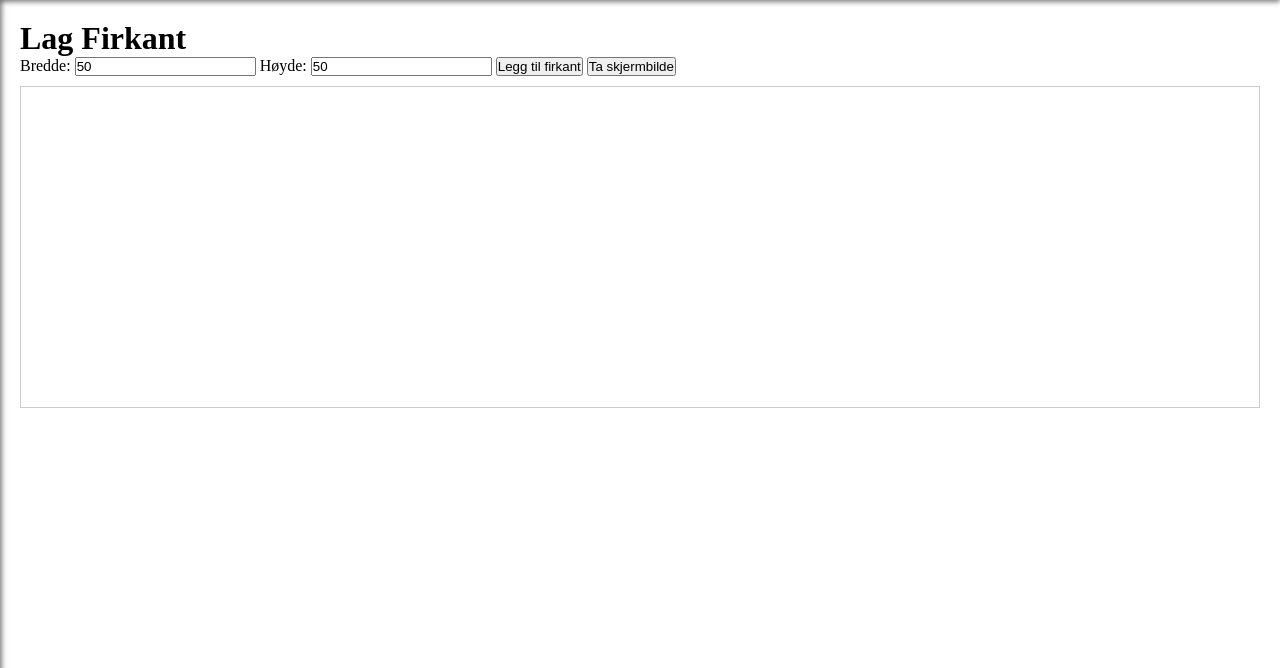
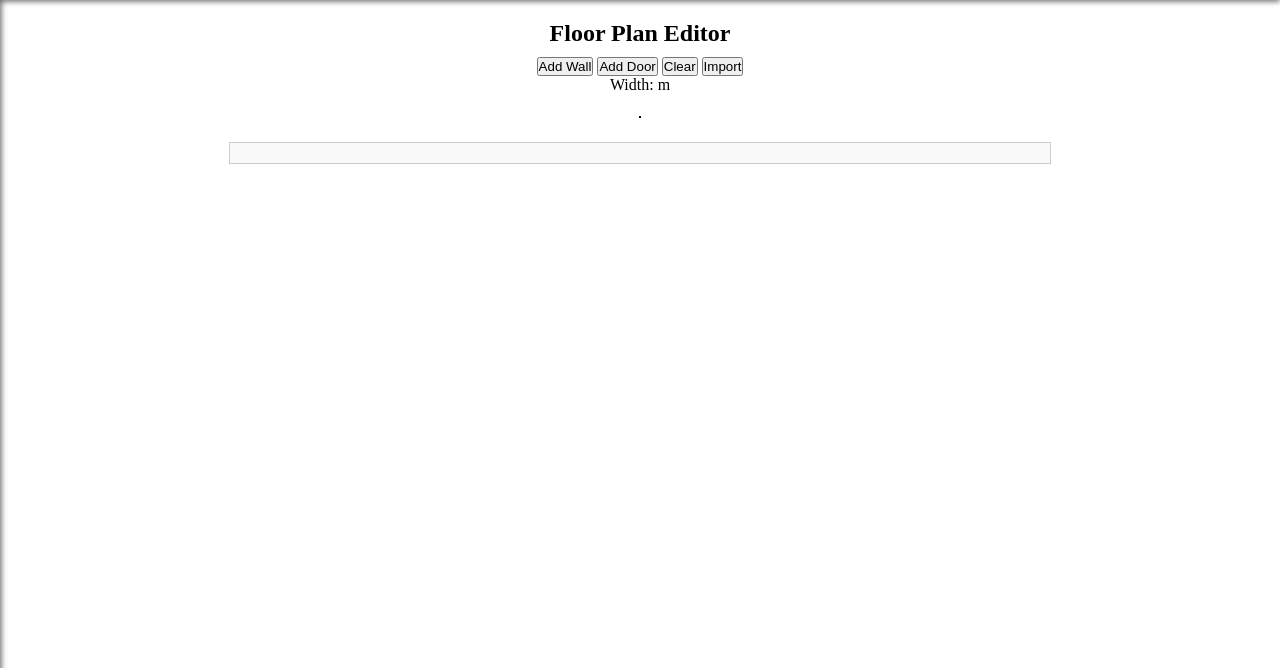
Before and after one commit to PolsaFH/VaskeApp, a Django app: page /schematic/upload/ in a window 1280 px wide. Shown: the part 60-728 px from the top of the page. Run offline with Django 5.2, Linux system fonts and the light colour scheme; a user stored in the database is signed in; some libraries are stand-ins or nearby versions.

Commit message:
Update for upload schematic maker

```diff
--- a/base/templates/base/upload.html
+++ b/base/templates/base/upload.html
@@ -4,91 +4,23 @@
 {% load static %}
 
 {% block content %}
+<script src="https://cdn.jsdelivr.net/npm/konva@8.3.13/konva.min.js"></script>
 
 <link rel="stylesheet" href="{% static 'styles/upload.css' %}">
 
 <main class="content">
-    <h1>Lag Firkant</h1>
-    <div class="controls">
-      <label for="width">Bredde:</label>
-      <input type="number" id="width" value="50" />
-      <label for="height">Høyde:</label>
-      <input type="number" id="height" value="50" />
-      <button id="addSquare">Legg til firkant</button>
-      <button id="screenshotButton">Ta skjermbilde</button>
-    </div>
-    <div class="container" id="squareContainer"></div>
+  <h2>Floor Plan Editor</h2>
+  <div class="button-container">
+      <button onclick="addWall()">Add Wall</button>
+      <button onclick="addDoor()">Add Door</button>
+      <button onclick="clearCanvas()">Clear</button>
+      <button onclick="importSchematic()">Import</button>
+      <p>Width: <span id="width"></span>m</p>
+  </div>
+  <div id="container"></div>
+  <div id="output"></div>
 </main>
 
-<script src="https://html2canvas.hertzen.com/dist/html2canvas.min.js"></script>
-<script>
-  const container = document.getElementById('squareContainer');
-  const addSquareButton = document.getElementById('addSquare');
-  const screenshotButton = document.getElementById('screenshotButton');
-
-  addSquareButton.addEventListener('click', () => {
-    const width = parseInt(document.getElementById('width').value);
-    const height = parseInt(document.getElementById('height').value);
-
-    const square = document.createElement('div');
-    square.classList.add('square');
-    square.style.width = `${width}px`;
-    square.style.height = `${height}px`;
-
-    square.style.left = '0px';
-    square.style.top = '0px';
-
-    makeDraggable(square);
-
-    container.appendChild(square);
-  });
-
-  function makeDraggable(element) {
-    let offsetX, offsetY, isDragging = false;
-
-    element.addEventListener('mousedown', (e) => {
-      isDragging = true;
-      const rect = element.getBoundingClientRect();
-      offsetX = e.clientX - rect.left;
-      offsetY = e.clientY - rect.top;
-      element.style.zIndex = 1000;
-    });
-
-    document.addEventListener('mousemove', (e) => {
-      if (!isDragging) return;
-      let x = e.clientX - offsetX - container.getBoundingClientRect().left;
-      let y = e.clientY - offsetY - container.getBoundingClientRect().top;
-
-      element.style.left = `${x}px`;
-      element.style.top = `${y}px`;
-    });
-
-    document.addEventListener('mouseup', () => {
-      isDragging = false;
-      element.style.zIndex = 'auto';
-    });
-  }
-
-  screenshotButton.addEventListener('click', async () => {
-    try {
-      // Request permission
-      const permission = await navigator.permissions.query({ name: 'clipboard-write' });
-      if (permission.state === 'granted' || permission.state === 'prompt') {
-        html2canvas(container, { scale: 1 }).then(canvas => {
-          canvas.toBlob(blob => {
-            const item = new ClipboardItem({ 'image/png': blob });
-            navigator.clipboard.write([item]).then(() => {
-              alert('Skjermbilde kopiert til utklippstavlen!');
-            });
-          });
-        });
-      } else {
-        alert('Utklippstavletilgang er blokkert. Vennligst aktiver den manuelt.');
-      }
-    } catch (error) {
-      alert('En feil oppsto ved tilgang til utklippstavlen: ' + error.message);
-    }
-  });
-</script>
+<script src="{% static 'js/upload.js' %}"></script>
 
 {% endblock %}
--- a/base/views.py
+++ b/base/views.py
@@ -4,11 +4,7 @@
 from django.contrib.auth.models import User
 from django.contrib.auth.decorators import login_required
 
-schems = [
-    {'id': 1, 'name': 'Schematic 1'},
-    {'id': 2, 'name': 'Schematic 2'},
-    {'id': 3, 'name': 'Erik er søt'},
-]
+
 
 
 def loginPage(request):
@@ -55,19 +51,19 @@
 
 # Create your views here.
 def home(request):
-    context = {'schems': schems}
-    return render(request, 'base/home.html', context)
+    return render(request, 'base/home.html')
 
 def schematic(request, pk):
-    schem = None
+    # schem = None
 
-    for i in schems:
-        if i['id'] == int(pk):
-            schem = i
-            break
+    # for i in schems:
+    #     if i['id'] == int(pk):
+    #         schem = i
+    #         break
 
-    context = {'schem': schem}
-    return render(request, 'base/schematic.html', context)
+    # context = {'schem': schem}
+    # return render(request, 'base/schematic.html', context)
+    return render(request, 'base/schematic.html')
 
 @login_required(login_url='login')
 def upload(request):
--- /dev/null
+++ b/static/js/upload.js
@@ -0,0 +1,249 @@
+const width = 800;
+const height = 800;
+const gridSize = 10;
+let elements = [];
+let waitingForWallClick = false;
+
+const stage = new Konva.Stage({
+    container: 'container',
+    width: window.innerWidth * 0.8,
+    height: window.innerHeight * 0.8,
+
+    draggable: true
+});
+
+const layer = new Konva.Layer();
+stage.add(layer);
+
+
+function addElement(type, options) {
+
+    let item = new Konva.Rect({
+        x: Math.round((options.x || 100) / gridSize) * gridSize,
+        y: Math.round((options.y || 100) / gridSize) * gridSize,
+        width: options.width || 100,
+        height: options.height || 10,
+        fill: options.fill || 'gray',
+        draggable: true,
+        rotation: options.rotation || 0,
+        name: type,
+    });
+
+    if (type === "Door") {
+        item.moveToTop();
+    }
+
+    item.on('click', () => {
+        let tr = new Konva.Transformer({
+            nodes: [item],
+            enabledAnchors: ['middle-left', 'middle-right'],
+            boundBoxFunc: (oldBox, newBox) => {
+                if (newBox.width < 10 || newBox.height < 10) {
+                    return oldBox;
+                }
+                return newBox;
+            },
+        });
+
+        layer.add(tr);
+        item.draggable(true);
+        layer.draw();
+
+        // Remove transformer and disable dragging when clicking outside
+        stage.on('click', (e) => {
+            if (e.target !== item) {
+                tr.destroy();
+                item.draggable(false);
+                layer.draw();
+            }
+        });
+
+        if (type === 'Door') {
+            item.moveToTop();
+        }
+
+        // Add delete button
+        const deleteButton = document.createElement('button');
+        deleteButton.textContent = 'Delete';
+        deleteButton.style.position = 'absolute';
+        deleteButton.style.top = `${stage.container().offsetTop}px`;
+        deleteButton.style.left = `${stage.container().offsetLeft + stage.width() + 20}px`;
+        document.body.appendChild(deleteButton);
+
+        deleteButton.addEventListener('click', () => {
+            item.destroy();
+            tr.destroy();
+            layer.draw();
+            deleteButton.remove();
+            updateOutput();
+        });
+
+        stage.on('click', (e) => {
+            if (e.target !== item) {
+                deleteButton.remove();
+            }
+        });
+
+        document.getElementById('width').textContent = item.width()/100;
+
+
+    });
+
+    // Update JSON when dragging
+    item.on('dragmove', () => {
+        item.x(Math.round(item.x() / gridSize) * gridSize);
+        item.y(Math.round(item.y() / gridSize) * gridSize);
+        updateOutput();
+    });
+
+    // Update JSON when transforming (resizing)
+    item.on('transform', () => {
+        let newWidth = Math.round(item.width() * item.scaleX());
+        let newHeight = Math.round(item.height() * item.scaleY());
+
+        // Ensure the size only changes in steps of 10
+        newWidth = Math.round(newWidth / 10) * 10;
+        newHeight = Math.round(newHeight / 10) * 10;
+
+        // Prevent objects from becoming too small (minimum 10px)
+        newWidth = Math.max(10, newWidth);
+        newHeight = Math.max(10, newHeight);
+
+        document.getElementById('width').textContent = newWidth / 100;
+
+        // Reset scale to avoid cumulative scaling issues
+        item.scaleX(1);
+        item.scaleY(1);
+
+        // Apply the snapped dimensions
+        item.width(newWidth);
+        item.height(newHeight);
+
+        updateOutput();
+    });
+
+    // Add snapping for rotation
+    item.on('transformend', () => {
+        let rotation = item.rotation();
+        let snapAngles = [0, 90, 180, 270];
+        let closestAngle = snapAngles.reduce((prev, curr) => Math.abs(curr - rotation) < Math.abs(prev - rotation) ? curr : prev);
+        if (Math.abs(rotation - closestAngle) < 10) {
+            item.rotation(closestAngle);
+        }
+        layer.draw();
+        updateOutput();
+    });
+
+    layer.add(item);
+
+    elements.push({
+        type,
+        x: item.x(),
+        y: item.y(),
+        width: item.width(),
+        height: item.height(),
+        rotation: item.rotation()
+    });
+
+    layer.draw();
+    updateOutput();
+
+}
+
+function addDoor() {
+    addElement('Door', { width: 40, height: 10, fill: 'brown' });
+}
+
+function startAddingDoor() {
+    waitingForWallClick = true;
+}
+
+stage.on('click', (e) => {
+    if (waitingForWallClick) {
+        let clickedWall = e.target;
+        if (clickedWall.attrs.name === 'Wall') {
+            addDoorToWall(clickedWall);
+            waitingForWallClick = false;
+        }
+    }
+});
+
+function addWall() {
+    addElement('Wall', { width: 200, height: 10, fill: 'black' });
+}
+
+function clearCanvas() {
+    layer.destroyChildren();
+    elements = [];
+    layer.draw();
+    updateOutput();
+}
+
+function updateOutput() {
+    elements = layer.children.filter(item => item.className === 'Rect').map(item => ({
+        type: item.attrs.fill === 'black' ? 'Wall' : item.attrs.fill === 'brown' ? 'Door' : 'Furniture',
+        x: Math.round(item.x()),
+        y: Math.round(item.y()),
+        width: item.width(), // Ensure correct width after transform
+        height: item.height(),
+        rotation: item.rotation()
+    }));
+    document.getElementById('output').innerHTML = `<pre>${JSON.stringify(elements, null, 2)}</pre>`;
+}
+
+function exportSchematic() {
+    alert("Schematic exported! Check below for JSON output.");
+    updateOutput();
+}
+
+function importSchematic() {
+    const inputData = prompt("Paste your JSON data:");
+    if (!inputData) return;
+
+    try {
+        const parsedData = JSON.parse(inputData);
+        clearCanvas();
+        parsedData.forEach(item => {
+            addElement(item.type, {
+                x: item.x,
+                y: item.y,
+                width: item.width,
+                height: item.height,
+                fill: item.type === 'Wall' ? 'black' : item.type === 'Door' ? 'brown' : 'blue',
+                rotation: item.rotation
+            });
+        });
+    } catch (error) {
+        alert("Invalid JSON data.");
+    }
+}
+
+
+// Zooming functionality with Ctrl + Scroll
+let zoomTimeout;
+
+stage.on("wheel", (e) => {
+    if (!e.evt.ctrlKey) return;
+    e.evt.preventDefault();
+
+    const scaleBy = 1.05;
+    const oldScale = stage.scaleX();
+    const pointer = stage.getPointerPosition();
+
+    const newScale = e.evt.deltaY < 0 ? oldScale * scaleBy : oldScale / scaleBy;
+
+    const mousePointTo = {
+        x: (pointer.x - stage.x()) / oldScale,
+        y: (pointer.y - stage.y()) / oldScale,
+    };
+
+    stage.scale({ x: newScale, y: newScale });
+
+    const newPos = {
+        x: pointer.x - mousePointTo.x * newScale,
+        y: pointer.y - mousePointTo.y * newScale,
+    };
+
+    stage.position(newPos);
+
+});
--- a/static/styles/upload.css
+++ b/static/styles/upload.css
@@ -1,24 +1,23 @@
+body {
+  text-align: center;
+}
 
-.container {
-  display: flex;
-  flex-wrap: wrap;
-  gap: 5px;
+
+#container {
+  border: 1px solid black;
+  display: inline-block;
+  margin-top: 10px;
+}
+.button-container {
+  margin: 10px;
+}
+#output {
+  margin-top: 20px;
+  text-align: left;
+  max-width: 800px;
+  margin-left: auto;
+  margin-right: auto;
+  padding: 10px;
   border: 1px solid #ccc;
-  padding: 10px;
-  min-height: 300px;
-  position: relative;
-  background-color: white;
+  background: #f9f9f9;
 }
-.square {
-  display: flex;
-  justify-content: center;
-  align-items: center;
-  text-align: center;
-  border: 5px solid black;
-  position: absolute;
-  cursor: move;
-  background-color: white;
-}
-.controls {
-  margin-bottom: 10px;
-}
--- a/templates/navbar.html
+++ b/templates/navbar.html
@@ -21,7 +21,7 @@
       <li><a href="#about">Equipment</a></li>
       <li><a href="#services">Daily plan</a></li>
       <li><a href="#contact">Notification</a></li>
-      <li><a href="{% url 'upload' %}">Upload</a></li>
+      <li><a href="{% url 'upload' %}">Make schematic</a></li>
 
     </ul>
     <div class="bottom-links">
```
Also changed, not shown: base/templates/base/home.html (+3 -7 lines), db.sqlite3.
